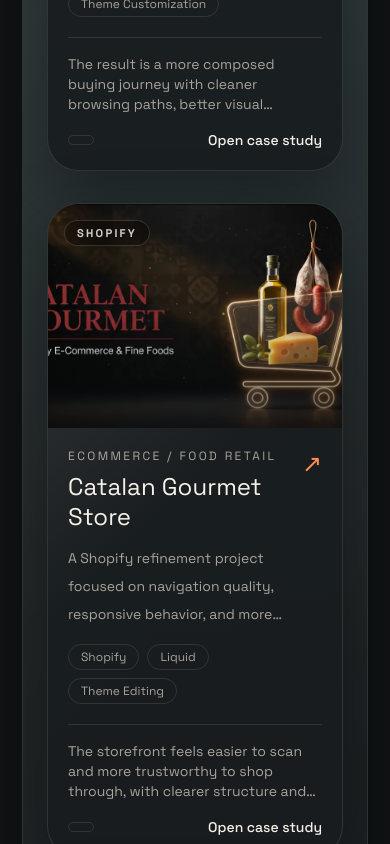
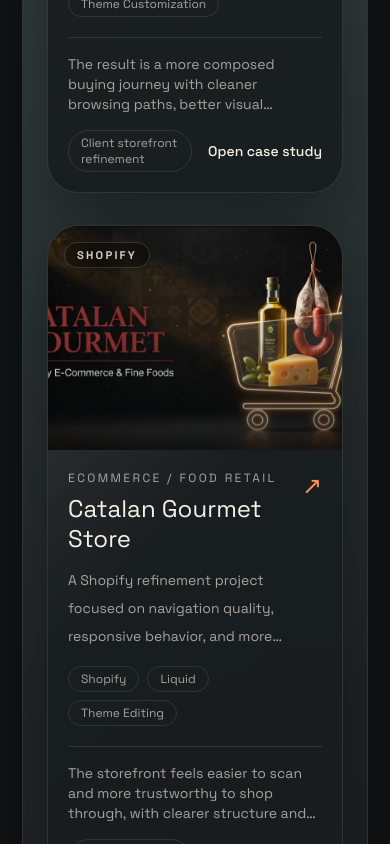
Before and after one commit to uttam-marakana/portfolio, a React (Vite) app: page /projects in a window 390 px wide. Shown: the part 2360-3204 px from the top of the page. Built offline with nearby package versions, Linux system fonts and the light colour scheme.

Commit message:
MODIFIED  ::  "data" folder file

```diff
--- a/src/data/projectsData.js
+++ b/src/data/projectsData.js
@@ -6,6 +6,7 @@ const projectsData = [
     title: "Alpine Selection Store",
     sector: "Ecommerce / Merchandising",
     role: "Shopify storefront optimization",
+    timeline: "Client storefront refinement",
     shortDescription:
       "A Shopify storefront cleanup focused on hierarchy, product discovery, and a more premium browsing experience.",
     overview:
@@ -25,6 +26,28 @@ const projectsData = [
       "Responsive Layouts",
       "Storefront UX",
     ],
+    services: [
+      "Shopify theme refinement",
+      "Collection and product template tuning",
+      "Responsive merchandising cleanup",
+      "Hierarchy and navigation polish",
+    ],
+    constraints: [
+      "Improve the storefront without overcomplicating the theme structure",
+      "Keep the buying journey easy to scan across collection-heavy pages",
+      "Preserve flexibility for merchandising updates and future content changes",
+    ],
+    process: [
+      "Audited storefront pages to identify weak hierarchy, noisy sections, and unclear browsing paths",
+      "Restructured section composition so key merchandising content appeared in a stronger order",
+      "Refined responsive layout behavior across collection and product templates",
+      "Tightened visual spacing and interaction details so the storefront felt more premium and stable",
+    ],
+    results: [
+      "Cleaner collection browsing and stronger visual rhythm through the storefront",
+      "More deliberate merchandising presentation without adding unnecessary theme complexity",
+      "A storefront UI that reads as more trustworthy, more polished, and easier to navigate",
+    ],
     highlights: [
       "Shopify theme customization aligned to merchandising goals",
       "Responsive storefront layout improvements across key templates",
@@ -39,6 +62,7 @@ const projectsData = [
     title: "Catalan Gourmet Store",
     sector: "Ecommerce / Food Retail",
     role: "Shopify UI and browsing optimization",
+    timeline: "Storefront UX refinement",
     shortDescription:
       "A Shopify refinement project focused on navigation quality, responsive behavior, and more coherent product browsing.",
     overview:
@@ -58,6 +82,28 @@ const projectsData = [
       "Responsive UI",
       "Navigation UX",
     ],
+    services: [
+      "Theme cleanup",
+      "Navigation restructuring",
+      "Responsive storefront optimization",
+      "Template-level UI consistency work",
+    ],
+    constraints: [
+      "Food ecommerce pages need strong trust signals without becoming visually heavy",
+      "Navigation needed to improve while keeping category access straightforward",
+      "Responsive behavior had to stay stable across merchandising and product surfaces",
+    ],
+    process: [
+      "Reviewed the storefront for layout drift and weak navigation handoffs",
+      "Adjusted sections and template structure to improve category-to-product flow",
+      "Normalized spacing, content grouping, and responsive behavior across key pages",
+      "Used restrained visual refinement so the store felt cleaner without losing commerce focus",
+    ],
+    results: [
+      "Stronger browsing flow through collections and product detail surfaces",
+      "Less visual inconsistency between page types and responsive breakpoints",
+      "A storefront that feels more coherent and easier to trust during purchase evaluation",
+    ],
     highlights: [
       "Theme customization focused on storefront consistency",
       "Navigation restructuring for cleaner customer flow",
@@ -72,6 +118,7 @@ const projectsData = [
     title: "Multi Notes App",
     sector: "Productivity / SaaS-style UI",
     role: "React application build",
+    timeline: "Personal product build",
     shortDescription:
       "A multi-board notes application with Firebase persistence and a dashboard-oriented interface.",
     overview:
@@ -85,7 +132,35 @@ const projectsData = [
     image: "/assets/images/multi-note-app.webp",
     github: "uttam-marakana/multi-notes-app",
     preview: "",
-    stack: ["React", "Vite", "Firebase", "Firestore", "Responsive Dashboard UI"],
+    stack: [
+      "React",
+      "Vite",
+      "Firebase",
+      "Firestore",
+      "Responsive Dashboard UI",
+    ],
+    services: [
+      "Product-style UI architecture",
+      "Firebase persistence",
+      "Board and note state modeling",
+      "Responsive dashboard implementation",
+    ],
+    constraints: [
+      "A notes product needs to stay fast even when the data model expands past a single list",
+      "Workspace switching had to feel clear without adding unnecessary navigation depth",
+      "The interface needed to show product thinking, not just CRUD mechanics",
+    ],
+    process: [
+      "Modeled the app around board-level organization rather than a single note feed",
+      "Connected Firestore persistence to keep notes consistent across sessions",
+      "Built a reusable component system for note cards, board switching, and dashboard layout",
+      "Tuned the UI for everyday usage with simpler spacing, hierarchy, and interaction framing",
+    ],
+    results: [
+      "A more serious product-style notes experience than a basic demo app",
+      "Persistent board-based workflows that are easier to scale and maintain",
+      "Stronger evidence of React state, composition, and data-handling discipline",
+    ],
     highlights: [
       "Multiple note boards with clearer workspace separation",
       "Firebase Firestore integration for persistent note data",
@@ -100,6 +175,7 @@ const projectsData = [
     title: "P2Care Website",
     sector: "Healthcare Platform",
     role: "Frontend system implementation",
+    timeline: "Service-platform frontend build",
     shortDescription:
       "A healthcare service platform focused on scalable UI structure and a cleaner appointment-oriented frontend.",
     overview:
@@ -110,10 +186,37 @@ const projectsData = [
       "I implemented a modular React frontend with reusable UI patterns, responsive page structure, and integration-ready sections for service-oriented flows.",
     impact:
       "The project shows stronger component discipline and a clearer service-platform presentation than a static marketing site.",
-    image: "/assets/images/p2care.webp",
+    image: "/assets/images/dhatru_care.png",
     github: "uttam-marakana/p2care",
     preview: "",
-    stack: ["React", "React Router", "API Integration", "Component Architecture"],
+    stack: [
+      "React",
+      "React Router",
+      "API Integration",
+      "Component Architecture",
+    ],
+    services: [
+      "Healthcare UI system implementation",
+      "Reusable page composition",
+      "Responsive service flows",
+      "Integration-ready frontend structure",
+    ],
+    constraints: [
+      "Healthcare interfaces need clarity and trust before visual experimentation",
+      "Service content, appointments, and action paths had to fit one coherent frontend system",
+      "Multiple page types needed to remain consistent across desktop and mobile",
+    ],
+    process: [
+      "Built reusable layout sections instead of one-off page compositions",
+      "Structured the routing and component system around healthcare service journeys",
+      "Prepared the frontend for API-backed interactions and future service expansion",
+      "Kept the visual treatment restrained so the interface felt clear and service-led",
+    ],
+    results: [
+      "A stronger platform-ready frontend than a one-page healthcare marketing site",
+      "Clearer service presentation with room for booking and data-backed workflows",
+      "Better evidence of reusable React architecture across multiple page types",
+    ],
     highlights: [
       "Scalable healthcare-oriented layout system",
       "Component architecture designed for reuse across multiple screens",
@@ -128,6 +231,7 @@ const projectsData = [
     title: "Dhatru Care Platform",
     sector: "Healthcare / Admin Platform",
     role: "React + Firebase platform build",
+    timeline: "Multi-surface healthcare platform",
     shortDescription:
       "A hospital platform with public website, admin dashboard, role-based auth, and Firestore-backed content management.",
     overview:
@@ -149,6 +253,28 @@ const projectsData = [
       "Tailwind CSS",
       "Formik + Yup",
     ],
+    services: [
+      "Public site and admin dashboard architecture",
+      "Role-based authentication",
+      "Firestore-backed content handling",
+      "Protected route implementation",
+    ],
+    constraints: [
+      "Public-facing trust and internal admin control had to coexist without UI drift",
+      "Admin workflows needed stronger structure than a simple content CRUD screen",
+      "Healthcare-specific actions had to stay clear while using a lean frontend stack",
+    ],
+    process: [
+      "Separated public and admin surfaces so each user type had a clearer working context",
+      "Integrated Firebase Authentication and protected route logic for role-aware access",
+      "Used Firestore as the operational data layer for content and appointment-oriented flows",
+      "Built modular interface sections to keep the platform easier to evolve over time",
+    ],
+    results: [
+      "A more production-ready React platform with admin/public separation built in",
+      "Serverless infrastructure choices that match a practical healthcare operations workflow",
+      "Better demonstration of frontend system design than a standard brochure site",
+    ],
     highlights: [
       "Public website plus admin dashboard in one structured frontend system",
       "Role-based access control with protected routes",
@@ -163,6 +289,7 @@ const projectsData = [
     title: "TradeOS Dashboard",
     sector: "Trading / Analytics Platform",
     role: "React execution intelligence dashboard",
+    timeline: "Decision-control dashboard build",
     shortDescription:
       "A trading decision-control system focused on discipline, pre-trade validation, risk enforcement, and behavioral analytics.",
     overview:
@@ -185,6 +312,28 @@ const projectsData = [
       "LocalStorage",
       "Day.js",
     ],
+    services: [
+      "Execution dashboard UI",
+      "Risk and discipline rule modeling",
+      "Analytics and charting surfaces",
+      "Decision-support workflow design",
+    ],
+    constraints: [
+      "The interface had to support fast trading decisions without turning into visual noise",
+      "Validation, scorecards, and analytics needed to work together instead of as disconnected widgets",
+      "The product needed to feel like an operating system for discipline, not just a trade logger",
+    ],
+    process: [
+      "Designed the app around pre-trade evaluation rather than only post-trade reporting",
+      "Split business logic into risk, execution, behavior, and discipline engines for clearer reasoning",
+      "Used charts, summaries, and warnings to keep the interface readable under data-heavy conditions",
+      "Structured state and persistence so the workflow stayed practical for repeat trading sessions",
+    ],
+    results: [
+      "A more distinctive product concept than a generic admin-style dashboard",
+      "Clearer evidence of complex domain modeling inside a React frontend",
+      "A trading interface that emphasizes decision quality, rule enforcement, and operator discipline",
+    ],
     highlights: [
       "Pre-trade intelligence with risk, R:R, net PnL, and break-even preview",
       "Execution engine that can block invalid or high-risk trades before entry",
@@ -199,6 +348,7 @@ const projectsData = [
     title: "Developer Portfolio",
     sector: "Personal Brand / Frontend Showcase",
     role: "Design and frontend implementation",
+    timeline: "Productized personal site",
     shortDescription:
       "A portfolio system focused on project storytelling, GitHub README integration, and stronger frontend presentation.",
     overview:
@@ -220,6 +370,28 @@ const projectsData = [
       "GitHub API",
       "SEO Metadata",
     ],
+    services: [
+      "Case-study system design",
+      "SEO and metadata implementation",
+      "Portfolio information architecture",
+      "Premium UI redesign",
+    ],
+    constraints: [
+      "The site had to feel personal without becoming visually generic or overloaded",
+      "Project pages needed to support both quick scanning and deeper technical reading",
+      "The repo itself had to become a stronger reliability signal, not just the visuals",
+    ],
+    process: [
+      "Rebuilt the content model so projects could read like case studies instead of short cards",
+      "Added route-level SEO, scroll handling, image optimization, and contact hardening",
+      "Redesigned the visual system around stronger hierarchy, tighter spacing, and more intentional motion",
+      "Used README integration as supporting technical context instead of the only project narrative",
+    ],
+    results: [
+      "A stronger hiring and freelance signal than the original portfolio implementation",
+      "Improved technical reliability alongside a more premium user-facing presentation",
+      "A site structure that can keep growing with new projects, case studies, and service pages",
+    ],
     highlights: [
       "Project data model designed around case-study style content",
       "GitHub README rendering for technical context",
```
